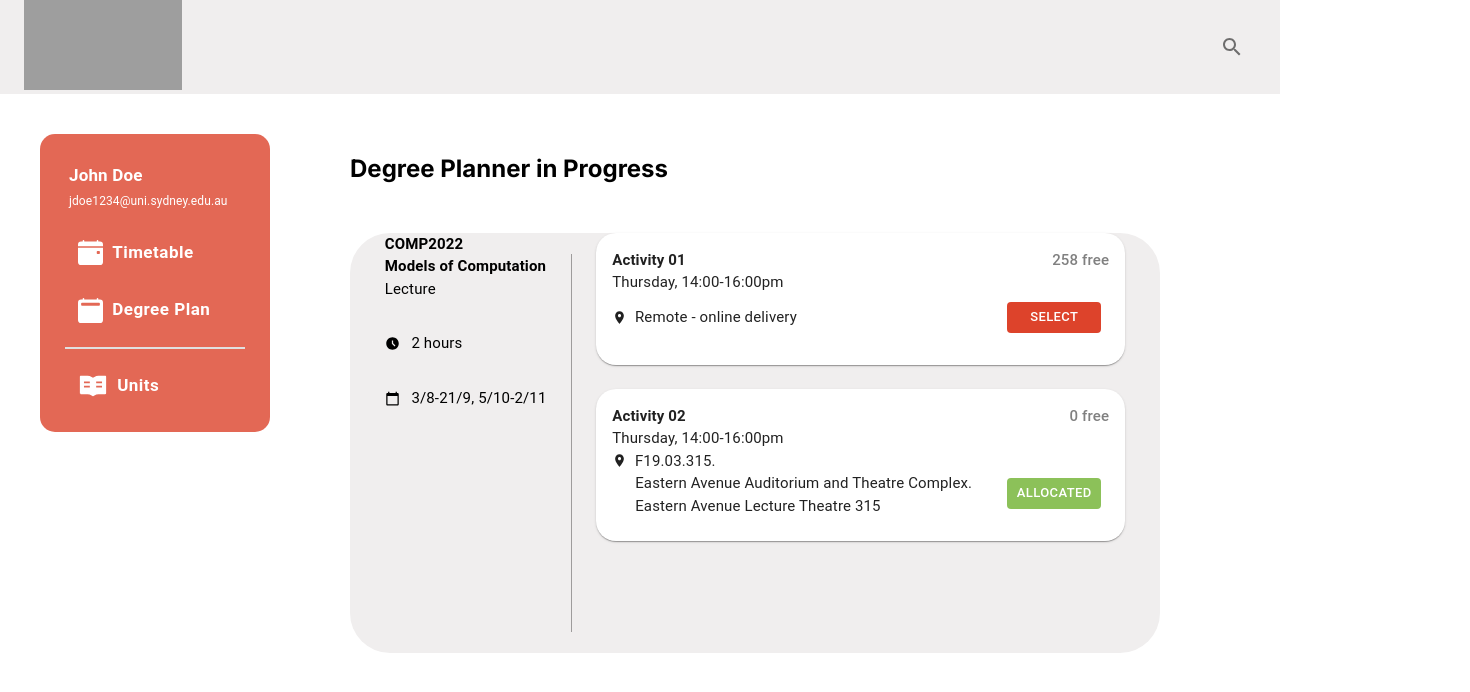
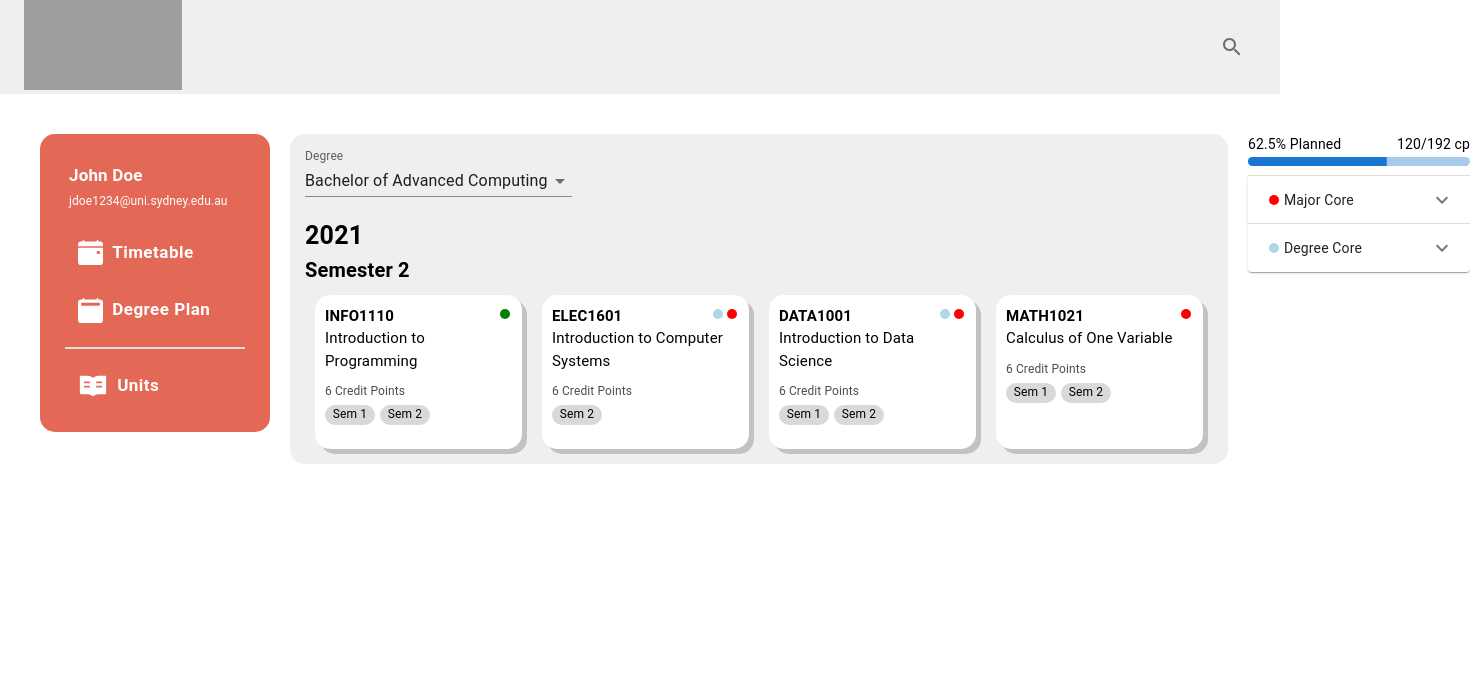
Before and after one commit to USYDUniTrack/UniTrack_WebApp, a Next.js app: page /degreePlanner in a window 1280 px wide. Shown: the top 692 px of the page, 1470 px wide, since content can reach past the window. Built offline with nearby package versions, Linux system fonts and the light colour scheme; grey boxes are pictures that could not be loaded.

Commit message:
Add basic degree plan page

```diff
--- a/src/app/(mainPages)/degreePlanner/page.js
+++ b/src/app/(mainPages)/degreePlanner/page.js
@@ -1,16 +1,143 @@
 "use client";
-import { Stack, Typography, Card, CardContent, CardActions, Button, Divider } from '@mui/material';
+import * as React from 'react';
+import { Accordion, AccordionSummary, AccordionDetails, LinearProgress, Stack, Typography, Card, CardContent, CardActions, Button, Divider, FormControl, InputLabel, MenuItem, Select} from '@mui/material';
 import AccessTimeFilledIcon from '@mui/icons-material/AccessTimeFilled';
 import CalendarTodayIcon from '@mui/icons-material/CalendarToday';
 import LocationOnIcon from '@mui/icons-material/LocationOn';
+import ExpandMoreIcon from '@mui/icons-material/ExpandMore';
 
 export default function Page() {
+  const options = [
+      {label:"Bachelor of Advanced Computing", value: 'BAdvComp'}
+  ]
+
+  const [degree, setDegree] = React.useState('BAdvComp');
+
+  const handleChange = (event) => {
+    setDegree(event.target.value);
+  };
+
   return (
-        <div>
-            <h2>Degree Planner in Progress</h2>
-            <Preference />
+        <div style={{ display: "flex", justifyContent: "space-between", flexDirection: "row", width: "100%"}}>
+            <div className="DegreePlannerWrapper">
+                <div className="DegreePlannerSubScreen">
+                    <FormControl variant="standard" sx={{ m: 1, minWidth: 200, margin: 0, marginBottom: "20px" }}>
+                    <InputLabel id="temp">Degree</InputLabel>
+                    <Select
+                      labelId="temp2"
+                      id="temp3"
+                      value={degree}
+                      onChange={handleChange}
+                      label="Degree"
+                    >
+                    {options.map((item) => {
+                            return (
+                              <MenuItem value={item.value} key={item.value}>
+                                {item.label}
+                              </MenuItem>
+                            );
+                          })}
+                     </Select>
+                  </FormControl>
+
+                    <Typography sx={{ fontWeight: 700, fontSize: 25 }}>2021</Typography>
+                    <Typography sx={{ fontWeight: 600, fontSize: 20 }}>Semester 2</Typography>
+                    <div className="DegreeUnitsWrapper">
+                        <DegreeUnit unitInfo={{semesters: [1, 2], unitCode:"INFO1110", unitName: "Introduction to Programming", credits: 6, colours:["green"]}}/>
+                        <DegreeUnit unitInfo={{semesters: [2], unitCode:"ELEC1601", unitName: "Introduction to Computer Systems", credits: 6, colours:["lightblue", "red"]}}/>
+                        <DegreeUnit unitInfo={{semesters: [1, 2], unitCode:"DATA1001", unitName: "Introduction to Data Science", credits: 6, colours:["lightblue", "red"]}}/>
+                        <DegreeUnit unitInfo={{semesters: [1, 2], unitCode:"MATH1021", unitName: "Calculus of One Variable", credits: 6, colours:["red"]}}/>
+
+                    </div>
+
+                </div>
+            </div>
+            <div className="DegreePlannerItemSelect">
+                <DegreeRequirements degreeRequirements={[{name: "Major Core", color: "red"}, {name: "Degree Core", color: "lightblue"}]} completionInfo={{ percentage: 62.5, completedCredit: 120, totalCredit: 192 }}/>
+            </div>
         </div>
   )
+}
+
+
+const DegreeUnit = ({unitInfo}) => {
+    console.log(unitInfo);
+
+    return (
+
+        <div className="DegreeUnit">
+            <div style={{ display: "flex", flexDirection: "row",  justifyContent: "space-between", width: "100%"}}>
+                <Typography sx={{ fontWeight: 600, fontSize: 15 }}>{unitInfo.unitCode}</Typography>
+                <div>
+                    {unitInfo.colours.map((colour) => {
+                        return (
+                            <span className="unitDot" key={colour} style={{backgroundColor: colour}}/>
+                        )
+                    })}
+
+                </div>
+            </div>
+
+            <Typography sx={{ fontWeight: 400, fontSize: 15 }}> {unitInfo.unitName} </Typography>
+
+            <div style={{ marginTop: "10px" }}>
+                <Typography sx={{ fontWeight: 400, fontSize: 12, color: "rgba(0, 0, 0, 0.7)" }}> {unitInfo.credits} Credit Points </Typography>
+                <div style={{ display: "flex", flexDirection: "row", justifyContent: "flex-start" }}>
+                    {unitInfo.semesters.map((semester) => {
+                        return (
+                            <div className="unitSemester">
+                                <Typography sx={{ fontWeight: 400, fontSize: 12 }}> Sem {semester} </Typography>
+                            </div>
+                        )
+                    })}
+
+                </div>
+            </div>
+
+
+        </div>
+    )
+}
+
+const DegreeRequirements = ({completionInfo, degreeRequirements}) => {
+    console.log(degreeRequirements)
+
+    return (
+        <div className="DegreeRequirements">
+            <div style={{ display: "flex", justifyContent: "space-between", flexDirection: "row", marginBottom: "2px"}}>
+                <Typography sx={{ fontWeight: 400, fontSize: 14 }}>{completionInfo.percentage}% Planned</Typography>
+                <Typography sx={{ fontWeight: 400, fontSize: 14 }}>{completionInfo.completedCredit}/{completionInfo.totalCredit} cp</Typography>
+            </div>
+
+            <LinearProgress variant="determinate" value={completionInfo.percentage} sx={{ marginBottom: "10px", borderRadius: "5px", color: "#DD432B", height: "9px" }} />
+            {degreeRequirements.map(requirement => {
+
+                return (
+                  <Accordion key={requirement.name}>
+                    <AccordionSummary
+                      expandIcon={<ExpandMoreIcon />}
+                      aria-controls="panel2a-content"
+                      id="panel2a-header"
+                    >
+
+                    <div style={{ display: "flex", alignItems: "center", flexDirection: "row"}}>
+                        <span className="unitDot" key={requirement.name} style={{margin: "5px", backgroundColor: requirement.color }}/>
+                        <Typography sx={{ fontWeight: 400, fontSize: 14  }}>{requirement.name}</Typography>
+                    </div>
+                    </AccordionSummary>
+                    <AccordionDetails>
+
+                    </AccordionDetails>
+                  </Accordion>
+
+                )
+            })
+
+            }
+
+        </div>
+
+    )
 }
 
 const Preference = () => {
--- a/src/app/globals.css
+++ b/src/app/globals.css
@@ -42,6 +42,72 @@ body {
 
 }
 
+
+.DegreePlannerWrapper {
+    display: flex;
+    justify-content: center;
+    width: 100%;
+}
+
+.DegreePlannerSubScreen {
+    border-radius: 15px;
+    background: rgba(240, 238, 238, 1);
+    margin: 0px 20px 0px 20px;
+    /* width: 100%; */
+    padding: 15px;
+
+}
+
+.DegreePlannerItemSelect {
+    width: 300px;
+
+}
+
+.DegreeUnitsWrapper {
+    display: flex;
+    flex-direction: row;
+    justify-content: flex-start;
+    margin-top: 10px;
+
+
+}
+
+.DegreeUnit {
+    display: flex;
+    border-radius: 15px;
+    background: rgba(255, 255, 255, 1);
+    flex-direction: column;
+    width: 187px;
+    height: 134px;
+    padding: 10px;
+    margin-left: 10px;
+    margin-right: 10px;
+    box-shadow: 5px 5px rgba(0, 0, 0, 0.19);
+
+}
+
+.unitDot {
+    height: 10px;
+    width: 10px;
+    /* background-color: #BBBBBB; */
+    border-radius: 50%;
+    display: inline-block;
+    margin: 2px;
+}
+
+.unitSemester {
+    border-radius: 10px;
+    background: #D9D9D9;
+    width: 50px;
+    height: 20px;
+    margin-top: 5px;
+    margin-bottom: 5px;
+    margin-right: 5px;
+    justify-content: center;
+    display: flex;
+
+}
+
 .AccordionText {
     font-family: "Roboto", "Helvetica", "Arial", sans-serif;
     font-size: 1rem;
@@ -55,8 +121,7 @@ body {
   background: #FFFFFF;
   padding: 0;
   position: relative;
-  width: 230px;
-}
+  width: 230px;}
 
 .SelectionBar {
   margin-top: 11px;
--- a/src/app/layout.js
+++ b/src/app/layout.js
@@ -5,8 +5,8 @@ import { Inter } from 'next/font/google'
 const inter = Inter({ subsets: ['latin'] })
 
 export const metadata = {
-  title: 'Create Next App',
-  description: 'Generated by create next app',
+  title: 'UniTrack',
+  description: 'Track your degree',
 }
 
 export default function RootLayout({ children }) {
```
